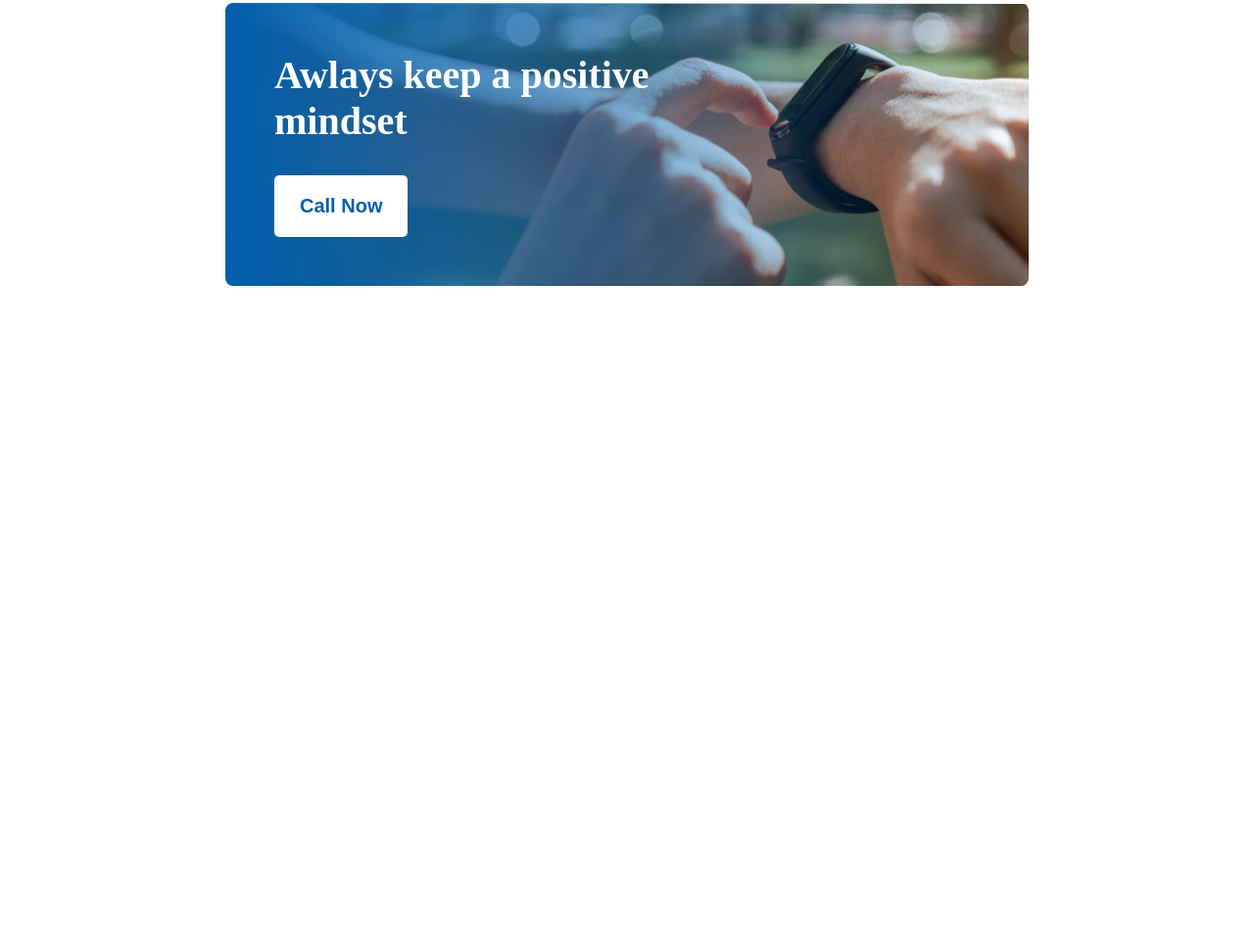
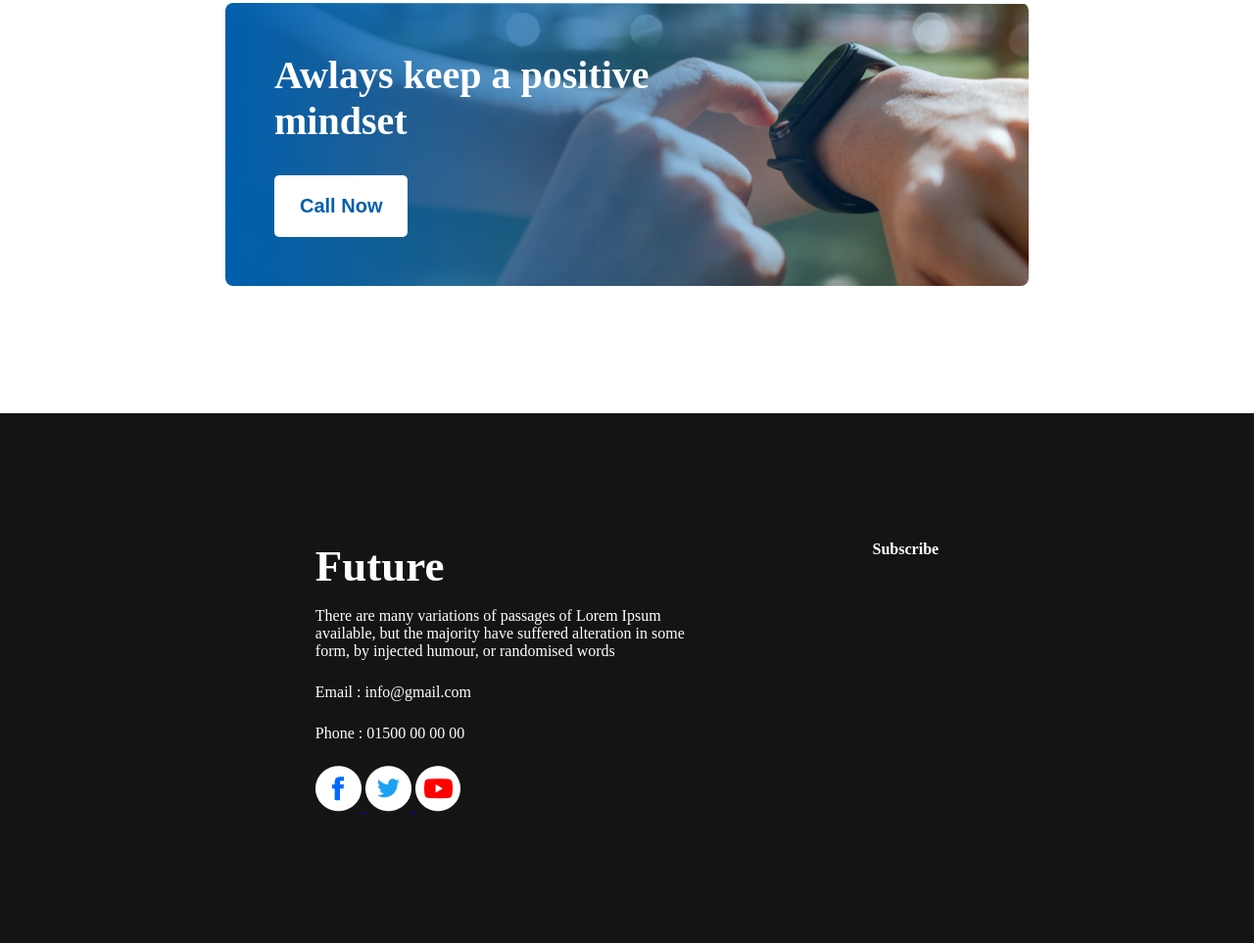
Before and after one commit to monirulislam9549/first-assignment-new-year, a plain HTML site: page index.html in a window 1280 px wide. Shown: the part 2532-3495 px from the top of the page at 98% size. Before the commit the page ends 2954 px from the top, so only its background shows below. Drawn offline with Linux system fonts and the light colour scheme.

Commit message:
footer icon added

```diff
--- a/index.html
+++ b/index.html
@@ -80,6 +80,23 @@
         <button>Call Now</button>
     </div>
 
+    <footer>
+        <div>
+            <h3>Future</h3>
+            <p>There are many variations of passages of Lorem Ipsum <br> available, but the majority have suffered
+                alteration
+                in some <br> form, by injected humour, or randomised words</p>
+            <p>Email : info@gmail.com</p>
+            <p>Phone : 01500 00 00 00</p>
+            <a href="https://web.facebook.com/"><img src="icons/fb.png" alt=""> </i> </a>
+            <a href="https://web.facebook.com/"><img src="icons/twitter.png" alt=""> </i> </a>
+            <a href="https://web.facebook.com/"><img src="icons/youtube.png" alt=""> </i> </a>
+        </div>
+        <div>
+            <h4>Subscribe</h4>
+        </div>
+    </footer>
+
 </body>
 
 </html>
--- a/styles/style.css
+++ b/styles/style.css
@@ -128,3 +128,27 @@ ul li i {
     font-size: 40px;
     color: white;
 }
+
+footer {
+    background: #151414;
+    color: white;
+    display: flex;
+    justify-content: space-evenly;
+    padding: 130px;
+
+}
+
+footer h3 {
+    font-weight: 700;
+    font-size: 45px;
+}
+
+footer p {
+    font-weight: 400;
+    font-size: 16px;
+    margin: 16px 0 24px 0;
+}
+
+footer img {
+    gap: 18px;
+}
```
